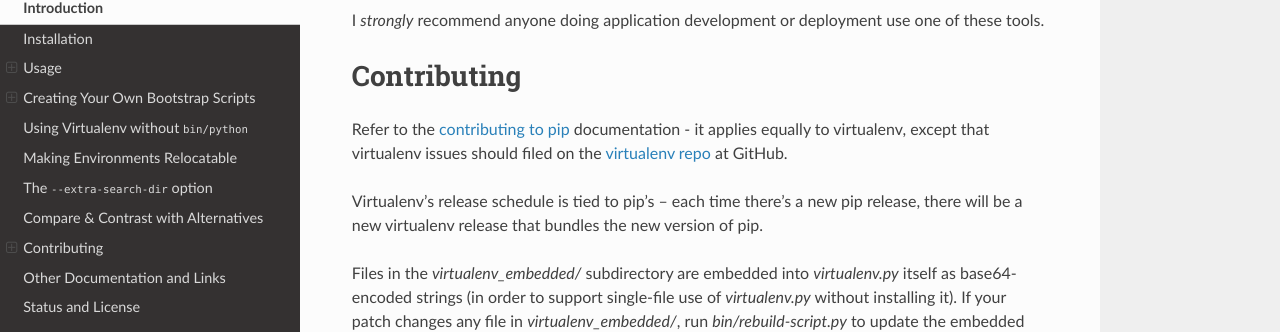
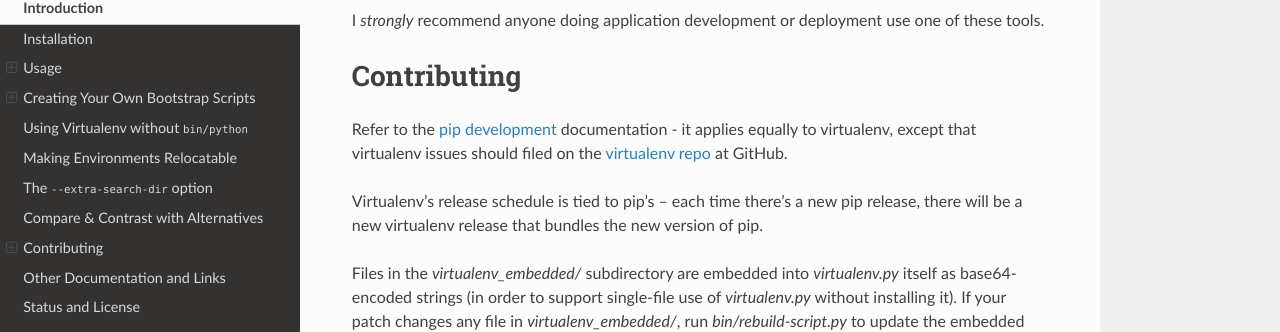
Before and after one commit to pypa/virtualenv, a Sphinx documentation site: the page built from docs/virtualenv.rst, in a window 1280 px wide and 900 px high, scrolled down 10022 px. Shown: the part 138-470 px from the top of the window. Built offline with Sphinx 7.4.7 and the Read the Docs theme 2.0.0, drawn with Linux system fonts in a browser that asks for light colours.

Commit message:
docs: Fix broken reference to pip development docs

```diff
--- a/docs/virtualenv.rst
+++ b/docs/virtualenv.rst
@@ -509,7 +509,7 @@
 Contributing
 ------------
 
-Refer to the `contributing to pip`_ documentation - it applies equally to
+Refer to the `pip development`_ documentation - it applies equally to
 virtualenv, except that virtualenv issues should filed on the `virtualenv
 repo`_ at GitHub.
 
@@ -524,7 +524,7 @@
 update the embedded version of that file in `virtualenv.py`; commit that and
 submit it as part of your patch / pull request.
 
-.. _contributing to pip: http://www.pip-installer.org/en/latest/contributing.html
+.. _pip development: http://www.pip-installer.org/en/latest/development.html
 .. _virtualenv repo: https://github.com/pypa/virtualenv/
 
 Running the tests
```
